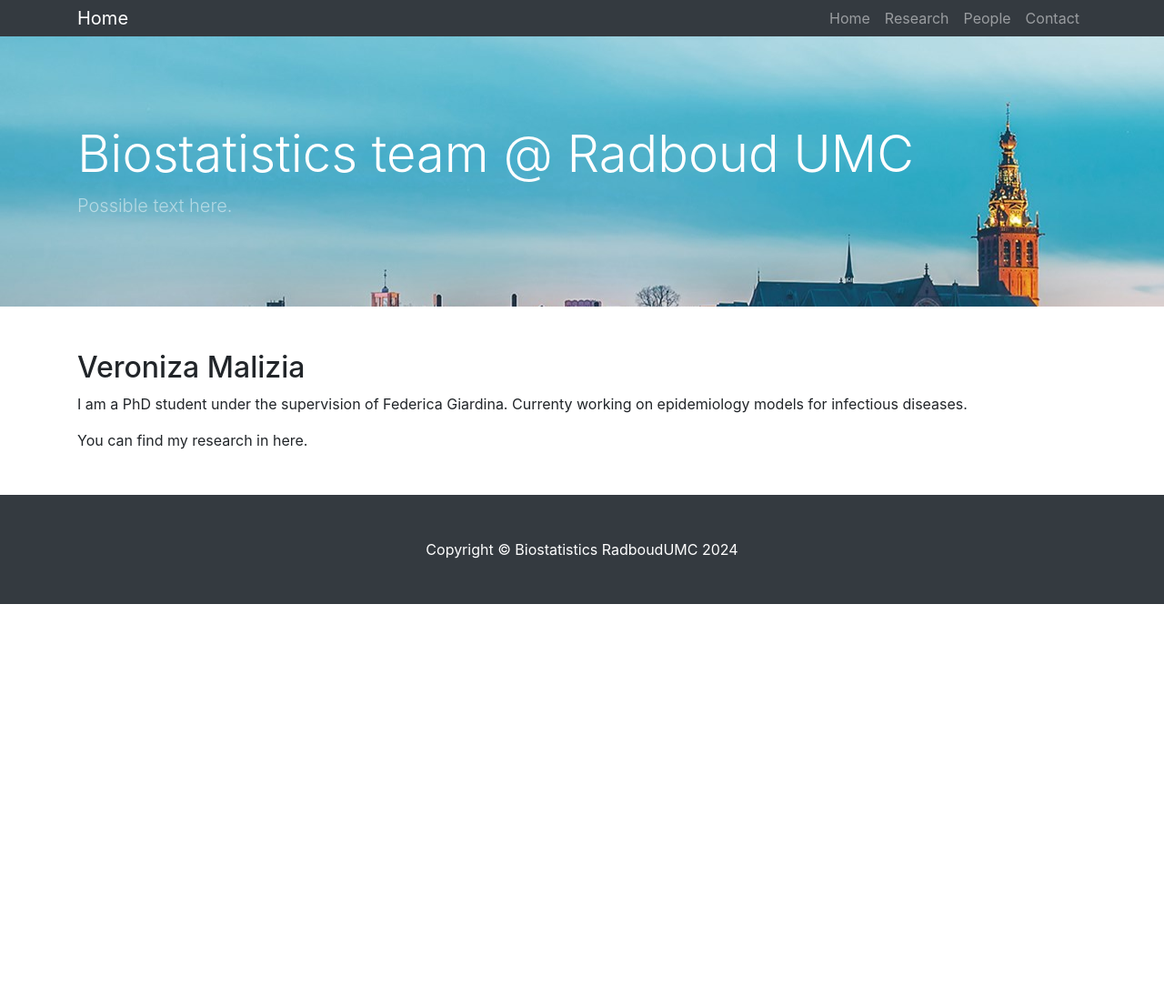
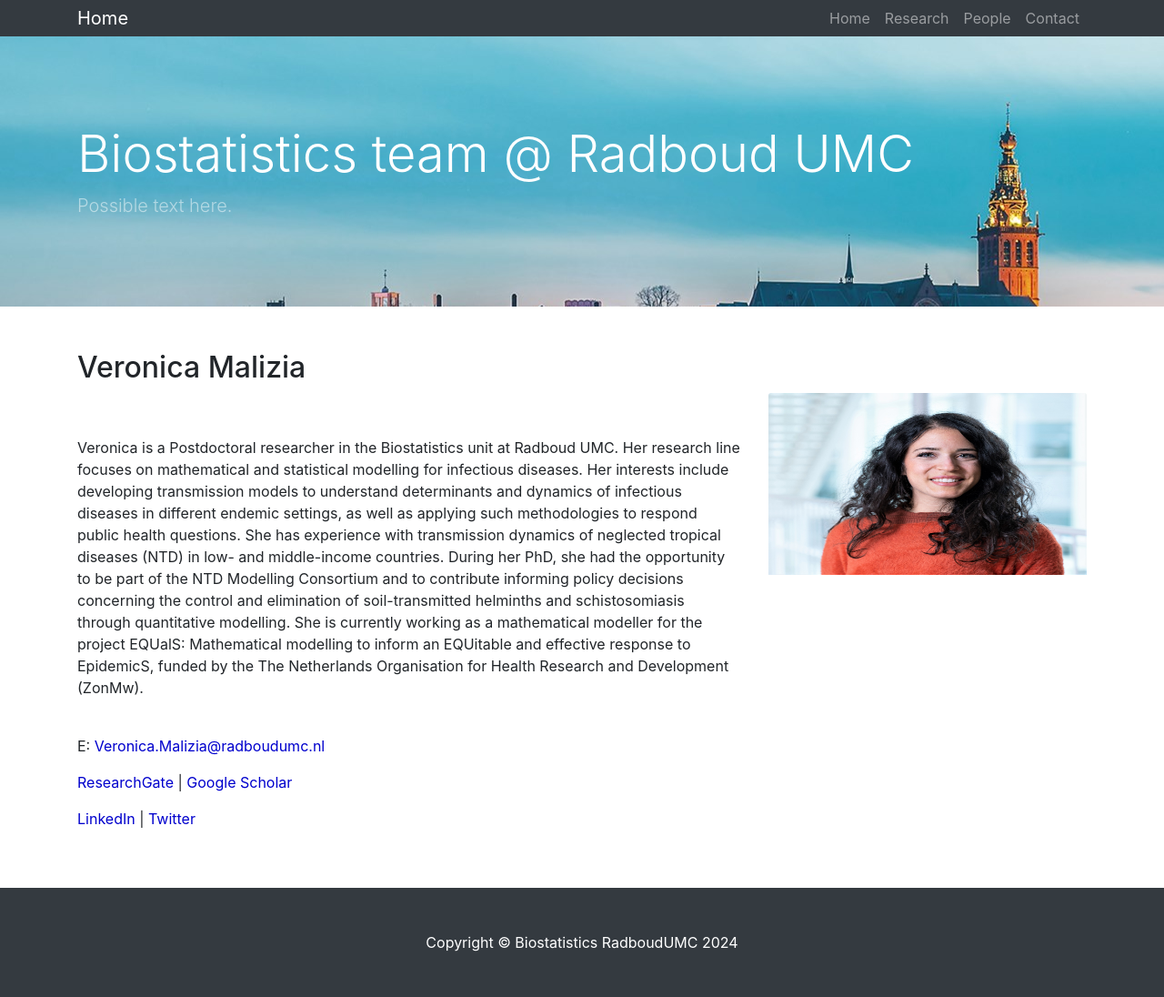
Before and after one commit to radboudumc-biostatistics/radboudumc-biostatistics.github.io, a Jekyll site: the page built from _pages/_pages_people/veronica.md, in a window 1280 px wide. Shown: the whole page at 91% size. Built offline with Jekyll 4.4.1, drawn with Linux system fonts in a browser that asks for light colours; our own code applies the rules of GitHub Pages for plain Markdown files; before the commit the page ends 900 px from its top, so only the background shows below that.

Commit message:
update elena, veronica profiles

```diff
--- a/_pages/_pages_people/veronica.md
+++ b/_pages/_pages_people/veronica.md
@@ -3,8 +3,24 @@
 permalink: /people/veronicamalizia/
 ---
 
-## Veroniza Malizia
+<h2>Veronica Malizia</h2>
 
-I am a PhD student under the supervision of Federica Giardina. Currenty working on epidemiology models for infectious diseases.
-
-You can find my research in here.
+<div class="row">
+    <div class="col-8">
+        <br>
+        <br>
+      <p>Veronica is a Postdoctoral researcher in the Biostatistics unit at Radboud UMC. Her research line focuses on mathematical and statistical modelling for infectious diseases. Her interests include developing transmission models to understand determinants and dynamics of infectious diseases in different endemic settings, as well as applying such methodologies to respond public health questions.
+        She has experience with transmission dynamics of neglected tropical diseases (NTD) in low- and middle-income countries. During her PhD, she had the opportunity to be part of the NTD Modelling Consortium and to contribute informing policy decisions concerning the control and elimination of soil-transmitted helminths and schistosomiasis through quantitative modelling.
+        She is currently working as a mathematical modeller for the project EQUalS: Mathematical modelling to inform an EQUitable and effective response to EpidemicS, funded by the The Netherlands Organisation for Health Research and Development (ZonMw).
+        </p>
+        <br>
+        <p>E: <a href="mailto:#">Veronica.Malizia@radboudumc.nl</a></p>
+        <p><a href="https://www.researchgate.net/profile/Veronica_Malizia">ResearchGate</a>  |
+          <a href="https://scholar.google.com/citations?user=grUb3xMAAAAJ&hl=it">Google Scholar</a></p>
+        <p><a href="https://www.linkedin.com/in/veronica-malizia-561285160/">LinkedIn</a>  |
+          <a href="https://twitter.com/VeronicaMalizia">Twitter</a></p>
+    </div>
+    <div class="col-4">
+        <img class="card-img-top" src="/assets/pictures/Veronica.jpg" alt="" width="150" height="200"/>
+    </div>
+</div>
```
Also changed, not shown: _pages/_pages_people/elena.html (+5 -4 lines), assets/pictures/Veronica.jpg (added), assets/pictures/elena_picture.jpeg (added).
